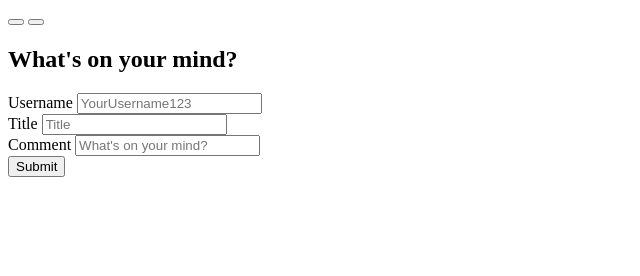
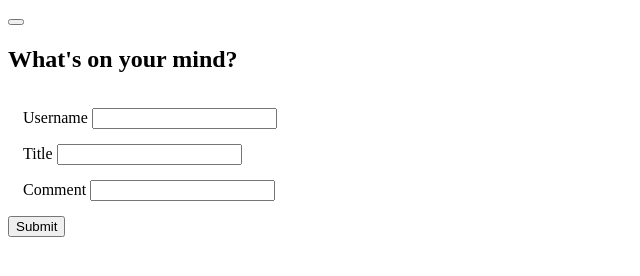
Before and after one commit to mikedaleo/Personal-Blog, a plain HTML site: page index.html in a window 1280 px wide. Shown: the whole page, without its empty margins (0-640 px from the left). Drawn offline with Linux system fonts and the light colour scheme.

Commit message:
started to add CSS, changing branches

```diff
--- a/assets/css/styles.css
+++ b/assets/css/styles.css
@@ -0,0 +1,11 @@
+.card {
+    display: flex;
+    justify-content: space-between;
+    flex-direction: column;
+    flex-wrap: wrap;
+}
+
+.input-group {
+    margin: 15px;
+
+}
--- a/index.html
+++ b/index.html
@@ -12,7 +12,6 @@
 <header>
     <div>
         <button></button>
-        <button></button>
     </div>
 </header>
 
@@ -22,15 +21,15 @@
         <form action="POST">
             <div class="input-group">
                 <label for="username">Username</label>
-                <input type="text" name="username" id="username" placeholder="YourUsername123">
+                <input type="text" name="username" id="username">
             </div>
             <div class="input-group">
                 <label for="title">Title</label>
-                <input type="text" name="title" id="title" placeholder="Title">
+                <input type="text" name="title" id="title">
             </div>
             <div class="input-group">
                 <label for="comment">Comment</label>
-                <input type="text" name="comment" id="comment" placeholder="What's on your mind?">
+                <input type="text" name="comment" id="comment">
             </div>
             <button id="submit">Submit</button>
         </form>
```
Also changed, not shown: blog.html (+4 -0 lines).
